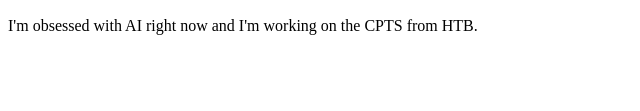
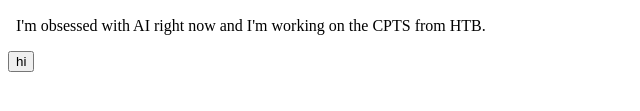
Before and after one commit to 490Cory/web, a plain HTML site: page index.html in a window 1280 px wide. Shown: the part 181-292 px from the top of the page, without its empty margins (0-640 px from the left). Drawn offline with Linux system fonts and the light colour scheme.

Commit message:
Add files via upload

```diff
--- /dev/null
+++ b/code.js
@@ -0,0 +1,3 @@
+function showmessage(){
+  alert('hi')
+}
--- a/index.html
+++ b/index.html
@@ -9,7 +9,9 @@
         </p>
         <h2>What I'm working on</h2>
         <p>
-            I'm obsessed with AI right now and I'm working on the CPTS from HTB.
+                   &nbsp;   I'm obsessed with AI right now and I'm working on the CPTS from HTB.
         </p>
+        <button onclick="showmessage()"> hi</button>
+        <script src = 'code.js'></script>
     </body>
 </html>
```
